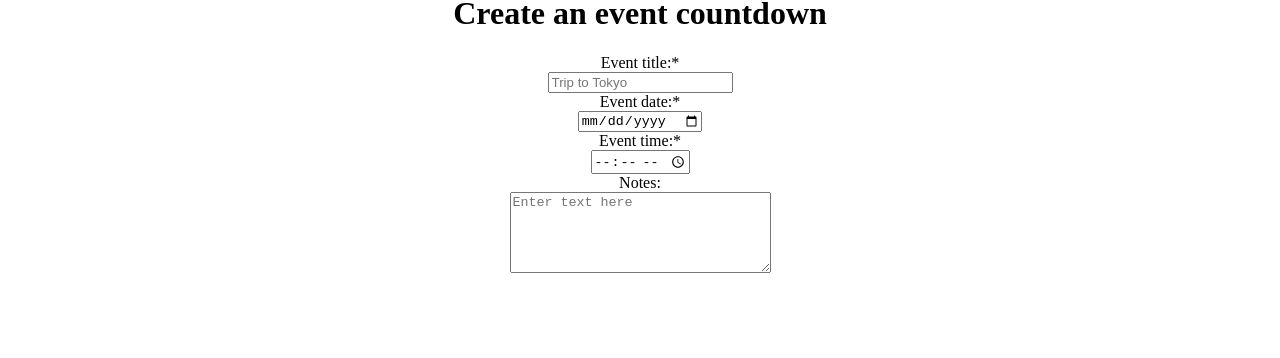
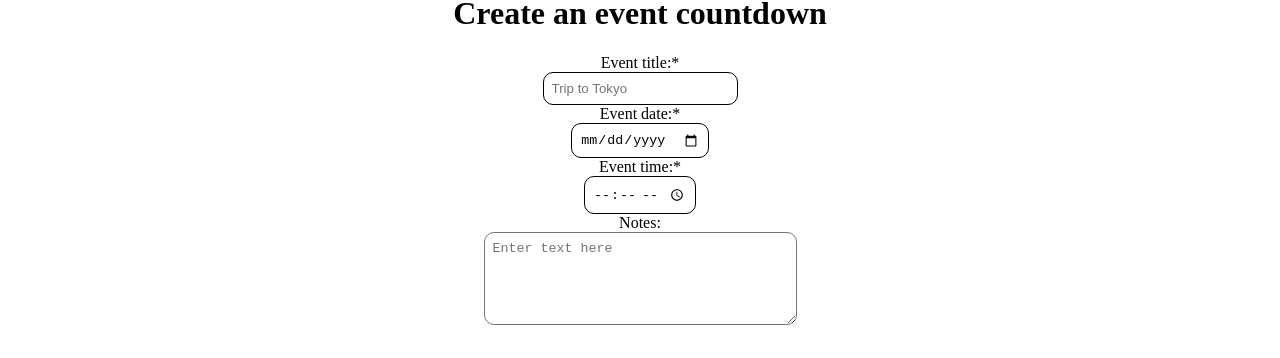
Before and after one commit to NicoleTM17/Count-Me-In, a React (Vite) app: page / in a window 1280 px wide. Shown: the part 1196-1554 px from the top of the page. Before the commit the page ends 1505 px from the top, so only its background shows below. Built offline with nearby package versions, Linux system fonts and the light colour scheme.

Commit message:
working on form

```diff
--- a/src/components/Form.jsx
+++ b/src/components/Form.jsx
@@ -19,9 +19,11 @@ function Form(){
         <label htmlFor="eventTime">Event time:*</label><br/>
         <input type="time" required /><br/>
 
+
+
         {/* NOTES */}
         <label htmlFor="notes">Notes:</label><br/>
-        <textarea name="notes" id="event-notes" cols="30" rows="5" placeholder="Enter text here"></textarea>
+        <textarea name="notes" id="event-notes" cols="35" rows="5" placeholder="Enter text here"></textarea>
 
       </form>
     </div>
--- a/src/styles/_form.scss
+++ b/src/styles/_form.scss
@@ -4,3 +4,21 @@
   margin: 2rem auto;
   text-align: center;
 }
+
+.date-time{
+  display: flex;
+  justify-content: center;
+  align-items: center;
+  margin: 1rem;
+}
+
+input{
+  padding: .5rem .5rem;
+  border: 1px solid black;
+  border-radius: 10px;
+}
+
+textarea{
+  padding: .5rem .5rem;
+  border-radius: 10px;
+}
```
